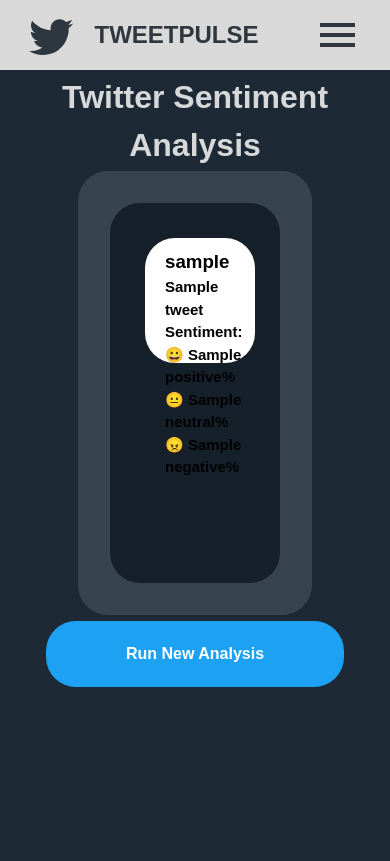
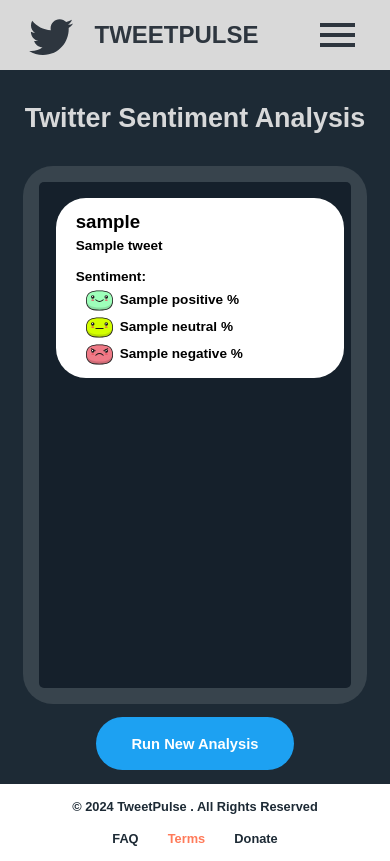
Before and after one commit to PeezzaPy/Twitter-Sentiment-Analysis, a Flask app: template templates/runandresult.html in a window 390 px wide. Before the commit the page ends 687 px from the top, so only its background shows below. Run offline with Flask 3, Linux system fonts and the light colour scheme; the template is opened without the code that fills it: most values are stand-ins (such as "Sample title", 1, 10 or a date in 2020).

Commit message:
much responsive

```diff
--- a/static/css/header.css
+++ b/static/css/header.css
@@ -75,7 +75,7 @@
 
 .burger-nav-links {
     position: absolute;
-    top: 10%;
+    top: 80px;
     right: 7%;
     padding: 2vw 3vw;
     list-style: none;
--- /dev/null
+++ b/static/css/runandresult-styles.css
@@ -0,0 +1,225 @@
+* {
+    padding: 0;
+    margin: 0;
+    box-sizing: border-box;
+}
+
+body {
+    font-family: 'Source Sans Pro', sans-serif;
+    font-size: 1rem;
+    font-weight: 400;
+    line-height: 1.5;
+    color: #d7d8d9;
+    background-color:#1d2a35;
+}
+
+.container-text {
+    padding: 4rem 6rem;
+    width: 55%;
+
+}
+
+:root {
+    --clr-dark: #0f172a;
+    --clr-light: #f1f5f9;
+    --clr-accent: #e11d48;
+}
+
+
+.background-tweet-container {
+    background: #38444d;
+    padding: 2rem;
+    margin: 0 14vw;
+    border-radius: 30px;
+}
+
+.tweet-container {
+  width: 100%;
+  height: 380px;
+  margin: 0 auto;
+  border-radius: 5px;
+  background-color: #15202b;
+  padding: 30px;
+  /* style */
+  display: flex;
+  flex-direction: column;
+  align-items: flex-start;
+  justify-content: space-between;
+  overflow-x: hidden;
+}
+
+
+.item {
+    width: 100%;
+    background-color: white;
+    padding: 10px;
+    font-weight: 700;
+    color: black;
+    text-align: left;
+    border-radius: 30px;
+    margin: 5px;
+}
+
+.item p {
+    margin-left: 10px;
+    font-size: 15px;
+}
+
+.item h3 {
+    margin-left: 10px;
+}
+
+.item img {
+    width: 35px;
+    margin-right: 7px;
+}
+
+.analysis-button {
+    width: 100%;
+    display: flex;
+    justify-content: center;
+    align-items: center;
+    margin: 1.5% 0 3.5% 0;
+}
+
+.analysis-button a {
+    background-color: #1DA1F2;
+    color: #FFFFFF;
+    border-radius: 30px;
+    padding: 1.3rem 5rem;
+    font-style: normal;
+    font-weight: bold;
+    text-decoration: none;
+}
+
+.analysis-button a:hover {
+    background-color: #657786;
+    cursor: pointer;
+}
+
+.home-title-container {
+    height: 6rem;
+    padding: 3vw;
+    font-size: 1rem;
+    display: flex;
+    justify-content: center;
+    align-items: center;
+    text-align: center;
+}
+
+.sentiment {
+    display: flex;
+    align-items: center;
+    margin-top: 10px;
+}
+
+.sentiment, .sentiment span {
+    display: flex;
+    align-items: center;
+    justify-content: left;
+}
+
+.sentiment span:not(:first-child) {
+    margin-left: 10px;
+}
+
+
+.title-contant h1 {
+    color: black;
+}
+
+.title-content p {
+    color: #495057;
+}
+
+.modal {
+    display: none;
+    align-items: center;
+    justify-content: center;
+    position: fixed;
+    top: 0;
+    left: 0;
+    width: 100%;
+    height: 100%;
+    background-color: rgba(0, 0, 0, 0.5);
+}
+
+.modal-content {
+    background-color: #fff;
+    padding: 20px;
+    border-radius: 5px;
+    text-align: center;
+}
+
+
+@media screen and (max-width: 768px) {
+    .home-title-container {
+        font-size: 0.84rem;
+    }
+
+    .item p {
+        font-size: 0.85rem;
+    }
+
+    .background-tweet-container {
+        padding: 4vw;
+        margin: 0 6vw;
+    }
+
+    .tweet-container {
+        padding: 3vw;
+    }
+
+    .analysis-button {
+        margin: 3.5% 0 3.5% 0;
+    }
+
+    .analysis-button a {
+        padding: 4vw 9vw;
+        font-size: 0.92rem;
+    }
+}
+
+
+@media screen and (max-width: 550px) {
+    .sentiment {
+        flex-direction: column;
+        align-items: start;
+    }
+
+    .sentiment span {
+        margin-left: 0;
+    }
+
+    .item img {
+        width: 27px;
+    }
+}
+
+
+@media screen and (min-height: 740px) and (orientation: portrait) {
+    .tweet-container {
+        height: 60vh;
+    }
+}
+
+
+/* Scroll bar customization */
+.tweet-container::-webkit-scrollbar {
+    width: 10px;
+    height: 10px;
+}
+
+.tweet-container::-webkit-scrollbar-thumb {
+    background-color: #808080;
+    border-radius: 15px;
+}
+
+.tweet-container::-webkit-scrollbar-thumb:hover {
+    background-color: #b0b0b0;
+}
+
+.tweet-container::-webkit-scrollbar-track {
+    background-color: transparent;
+    border-radius: 15px;
+}
--- a/static/js/script.js
+++ b/static/js/script.js
@@ -1,6 +1,6 @@
 function runNewAnalysis() {
     // Show modal
-    document.getElementById('loading-modal').style.display = "block";
+    document.getElementById('loading-modal').style.display = "flex";
 
     // Simulate async operation
     setTimeout(function() {
--- a/templates/runandresult.html
+++ b/templates/runandresult.html
@@ -2,8 +2,9 @@
     <head>
         <meta charset="UTF-8">
         <meta name="viewport" content="width=device-width, initial-scale=1.0">
-        <link rel="stylesheet" href="{{url_for('static', filename='css/main-style.css')}}">
+        <link rel="stylesheet" href="{{url_for('static', filename='css/runandresult-styles.css')}}">
         <link rel="stylesheet" href="{{url_for('static', filename='css/header.css')}}">
+        <link rel="stylesheet" href="{{url_for('static', filename='css/footer.css')}}">
         <script src="{{ url_for('static', filename="js/script.js")}}" defer></script>
         <title>TweetPulse.</title>
 
@@ -50,11 +51,20 @@
                     <div class="item item-1">
                         <h3> {{ tweet_structure.username }}</h3>
                         <p> {{ tweet_structure.tweet }}</p>
-                        <p>
-                            Sentiment:
-                            😀 {{ tweet_structure.analysis.get('Positive') }}%
-                            😐 {{ tweet_structure.analysis.get('Neutral') }}%
-                            😠 {{ tweet_structure.analysis.get('Negative') }}%
+                        <p class="sentiment">
+                            <span> Sentiment: </span>
+                            <span>
+                                <img src={{ url_for('static', filename="images/positive.svg")}}>
+                                {{ tweet_structure.analysis.get('Positive') }} %
+                            </span>
+                            <span>
+                                <img src={{ url_for('static', filename="images/neutral.svg")}}>
+                                {{ tweet_structure.analysis.get('Neutral') }} %
+                            </span>
+                            <span>
+                                <img src={{ url_for('static', filename="images/negative.svg")}}>
+                                {{ tweet_structure.analysis.get('Negative') }} %
+                            </span>
                         </p>
                     </div>
                 {% endfor %}
@@ -73,4 +83,16 @@
             </div>
         </div>
     </body>
+
+    <footer>
+        <div class="copyright-field">
+            <span>&copy; 2024 TweetPulse . </span>
+            <span>All Rights Reserved</span>
+        </div>
+        <nav class="support-nav">
+            <a href="{{ url_for('faq') }}">FAQ</a>
+            <a href="{{ url_for ('term') }}" class="active">Terms</a>
+            <a href="{{ url_for ('donate') }}">Donate</a>
+        </nav>
+    </footer>
 </html>
```
Also changed, not shown: static/images/negative.svg (added), static/images/neutral.svg (added), static/images/positive.svg (added).
